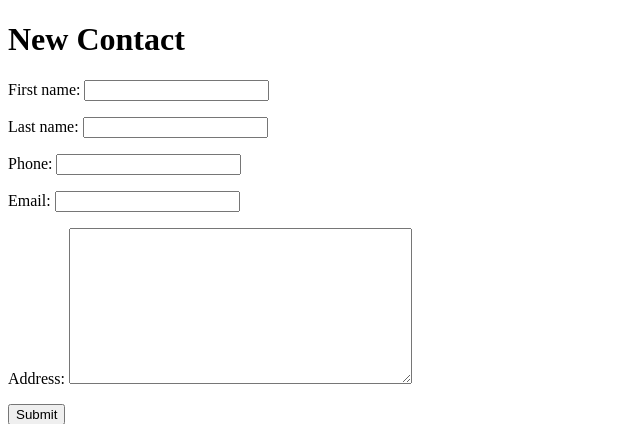
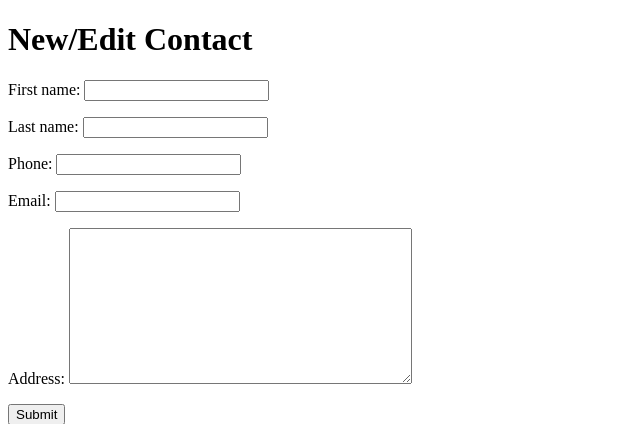
Before and after one commit to developerharo/django_addressbook, a Django app: page /new/ in a window 1280 px wide. Shown: the top 424 px of the page, without its empty margins (0-640 px from the left). Run offline with Django 3.2, Linux system fonts and the light colour scheme.

Commit message:
Changed h1 file contact_form.html 'New/Edit Contact'

```diff
--- a/contact/templates/contact/contact_form.html
+++ b/contact/templates/contact/contact_form.html
@@ -7,7 +7,7 @@
   <title>Kodemia Address Book</title>
 </head>
 <body>
-  <h1>New Contact</h1>
+  <h1>New/Edit Contact</h1>
   <form method="POST">
     {% csrf_token %} {{ form.as_p }}
   <button type="submit">Submit</button>
```
